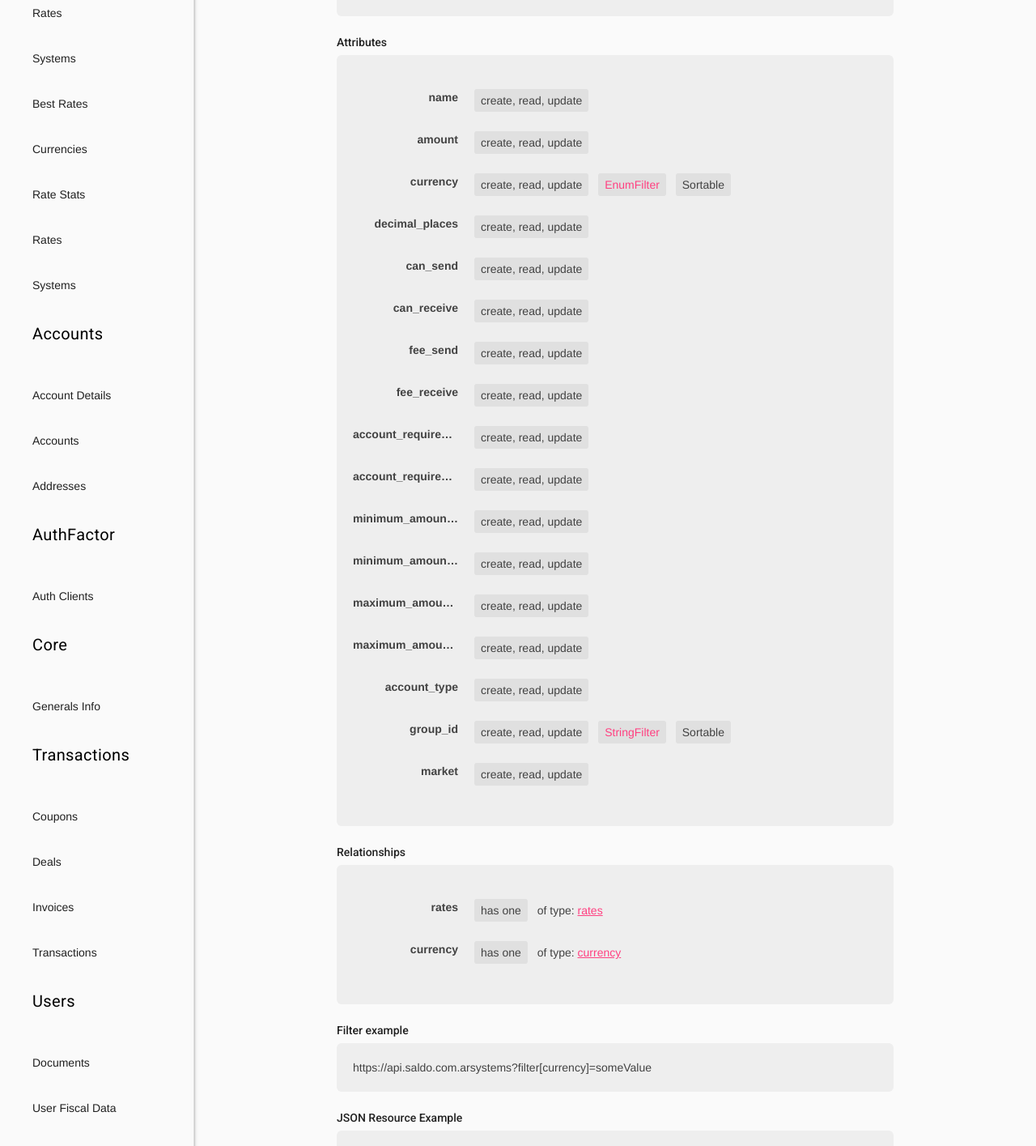
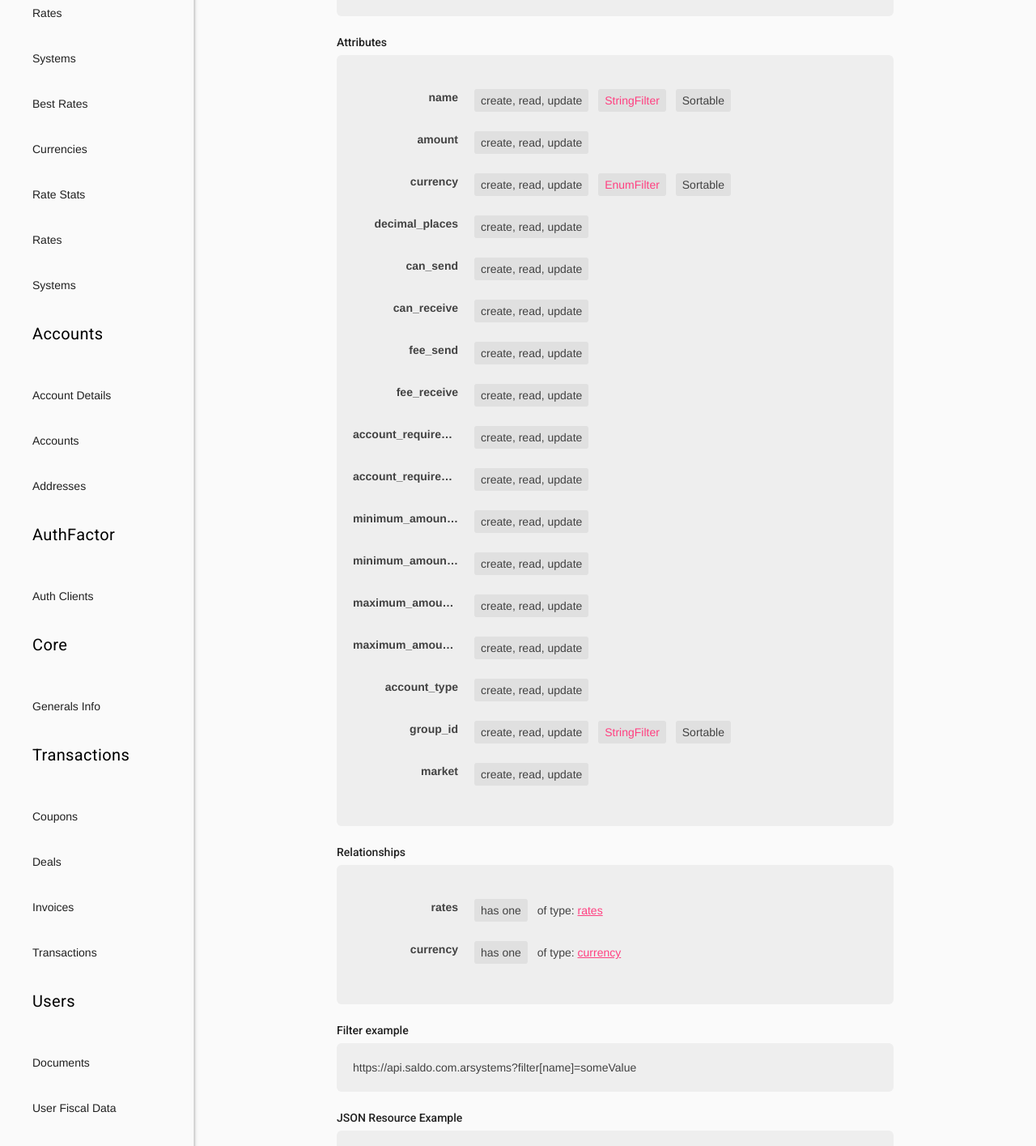
Before and after one commit to reyesoft/dev.saldo.com.ar, a Jekyll site: the page built from _docs/3.0.0/resources/_systems/systems.md, in a window 1280 px wide. Shown: the part 208-1623 px from the top of the page at 81% size. Built offline with Jekyll 4.4.1, drawn with Linux system fonts in a browser that asks for light colours; nearby versions of some CDN libraries.

Commit message:
from BB pipeline

```diff
--- a/_docs/3.0.0/resources/_systems/systems.md
+++ b/_docs/3.0.0/resources/_systems/systems.md
@@ -8,6 +8,8 @@ attributes:
   -
     name: name
     crud: 'create, read, update'
+    filter: StringFilter
+    sortable: 'true'
   -
     name: amount
     crud: 'create, read, update'
```
